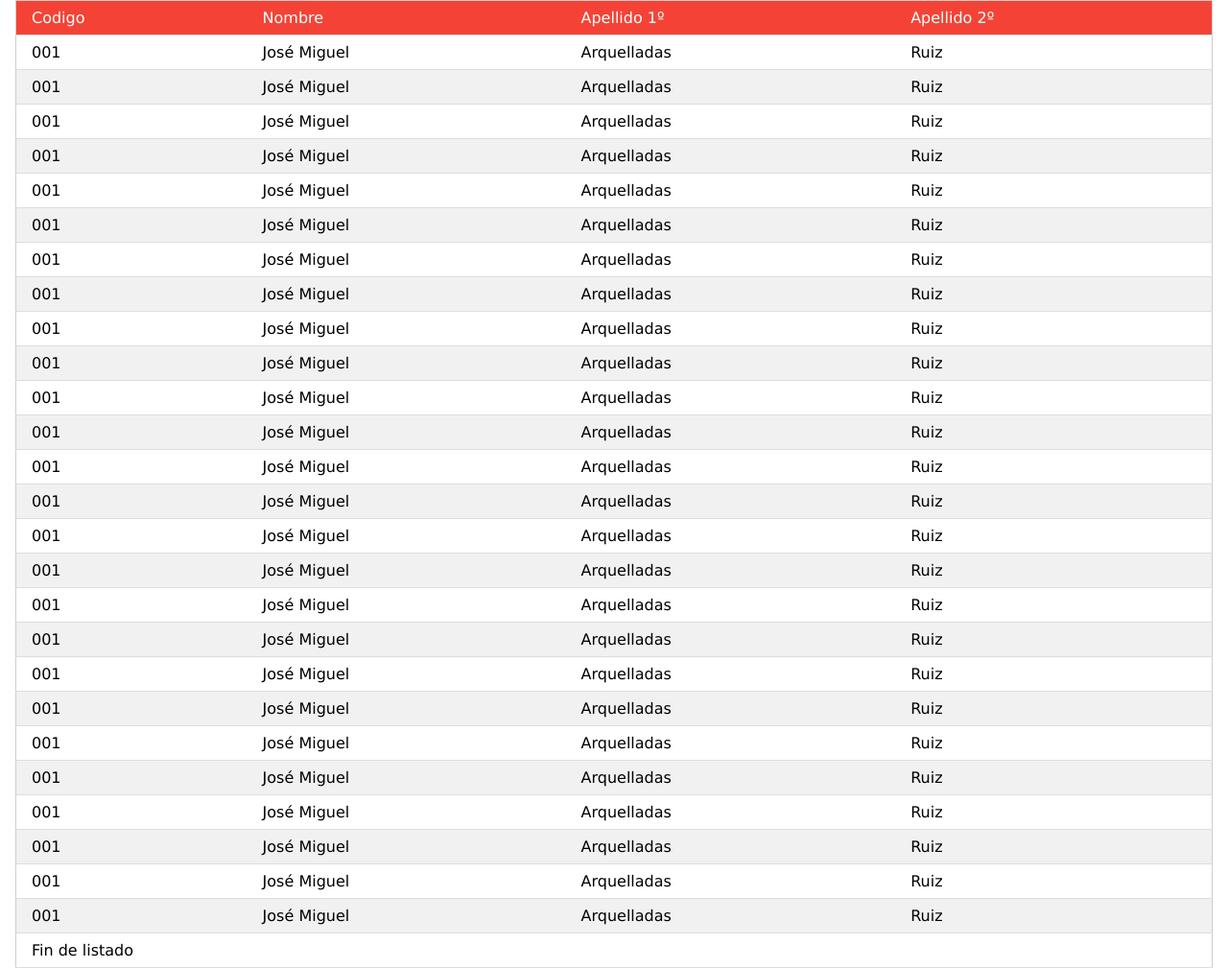
After one commit to jmarquelladas/daw, a PHP site: page /tabla.php in a window 1280 px wide. The commit adds this page. Shown: the whole page at 96% size. Run offline with PHP 8.4, Linux system fonts and the light colour scheme.

Commit message:
Prueba de tabla con w3.css

```diff
--- a/smarty/templates/login.tpl
+++ b/smarty/templates/login.tpl
@@ -12,6 +12,7 @@ Twitter: @jmarquelladas
         <title>Inicio de sesión Banca Electónica DWES 2015-2016</title>
         <meta charset="UTF-8">
         <meta name="viewport" content="width=device-width, initial-scale=1.0">
+        <link rel="stylesheet" href="http://www.w3schools.com/lib/w3.css">
         <link href="estilo.css" type="text/css" rel="stylesheet"/>
     </head>
     <body>
--- /dev/null
+++ b/tabla.php
@@ -0,0 +1,80 @@
+<?php
+
+/*
+Descripción: Página de inicio de la Web. Inicio o login de usuario.
+Versión: 1.0
+Fecha: 11/12/2016 - 22:20
+Autor: José Miguel Arquelladas
+Email: jmaruiz@gmail.com
+Twitter: @jmarquelladas
+*/
+
+$listado = array(
+	array('codigo' => '001', 'nombre' => 'José Miguel', 'ape1' => 'Arquelladas', 'ape2' => 'Ruiz'),
+	array('codigo' => '001', 'nombre' => 'José Miguel', 'ape1' => 'Arquelladas', 'ape2' => 'Ruiz'),
+	array('codigo' => '001', 'nombre' => 'José Miguel', 'ape1' => 'Arquelladas', 'ape2' => 'Ruiz'),
+	array('codigo' => '001', 'nombre' => 'José Miguel', 'ape1' => 'Arquelladas', 'ape2' => 'Ruiz'),
+	array('codigo' => '001', 'nombre' => 'José Miguel', 'ape1' => 'Arquelladas', 'ape2' => 'Ruiz'),
+	array('codigo' => '001', 'nombre' => 'José Miguel', 'ape1' => 'Arquelladas', 'ape2' => 'Ruiz'),
+	array('codigo' => '001', 'nombre' => 'José Miguel', 'ape1' => 'Arquelladas', 'ape2' => 'Ruiz'),
+	array('codigo' => '001', 'nombre' => 'José Miguel', 'ape1' => 'Arquelladas', 'ape2' => 'Ruiz'),
+	array('codigo' => '001', 'nombre' => 'José Miguel', 'ape1' => 'Arquelladas', 'ape2' => 'Ruiz'),
+	array('codigo' => '001', 'nombre' => 'José Miguel', 'ape1' => 'Arquelladas', 'ape2' => 'Ruiz'),
+	array('codigo' => '001', 'nombre' => 'José Miguel', 'ape1' => 'Arquelladas', 'ape2' => 'Ruiz'),
+	array('codigo' => '001', 'nombre' => 'José Miguel', 'ape1' => 'Arquelladas', 'ape2' => 'Ruiz'),
+	array('codigo' => '001', 'nombre' => 'José Miguel', 'ape1' => 'Arquelladas', 'ape2' => 'Ruiz'),
+	array('codigo' => '001', 'nombre' => 'José Miguel', 'ape1' => 'Arquelladas', 'ape2' => 'Ruiz'),
+	array('codigo' => '001', 'nombre' => 'José Miguel', 'ape1' => 'Arquelladas', 'ape2' => 'Ruiz'),
+	array('codigo' => '001', 'nombre' => 'José Miguel', 'ape1' => 'Arquelladas', 'ape2' => 'Ruiz'),
+	array('codigo' => '001', 'nombre' => 'José Miguel', 'ape1' => 'Arquelladas', 'ape2' => 'Ruiz'),
+	array('codigo' => '001', 'nombre' => 'José Miguel', 'ape1' => 'Arquelladas', 'ape2' => 'Ruiz'),
+	array('codigo' => '001', 'nombre' => 'José Miguel', 'ape1' => 'Arquelladas', 'ape2' => 'Ruiz'),
+	array('codigo' => '001', 'nombre' => 'José Miguel', 'ape1' => 'Arquelladas', 'ape2' => 'Ruiz'),
+	array('codigo' => '001', 'nombre' => 'José Miguel', 'ape1' => 'Arquelladas', 'ape2' => 'Ruiz'),
+	array('codigo' => '001', 'nombre' => 'José Miguel', 'ape1' => 'Arquelladas', 'ape2' => 'Ruiz'),
+	array('codigo' => '001', 'nombre' => 'José Miguel', 'ape1' => 'Arquelladas', 'ape2' => 'Ruiz'),
+	array('codigo' => '001', 'nombre' => 'José Miguel', 'ape1' => 'Arquelladas', 'ape2' => 'Ruiz'),
+	array('codigo' => '001', 'nombre' => 'José Miguel', 'ape1' => 'Arquelladas', 'ape2' => 'Ruiz'),
+	array('codigo' => '001', 'nombre' => 'José Miguel', 'ape1' => 'Arquelladas', 'ape2' => 'Ruiz'),
+	);
+
+//print_r($listado);
+
+?>
+
+<DOCTYPE html>
+<html>
+<head>
+    <title>Ejemplo de tabla mostrando datos</title>
+    <meta charset="UTF-8">
+    <meta name="viewport" content="width=device-width, initial-scale=1.0">
+    <link rel="stylesheet" href="http://www.w3schools.com/lib/w3.css">
+    <link href="estilo.css" type="text/css" rel="stylesheet"/>
+</head>
+<body>
+	<div class="w3-container">
+		<table class="w3-table-all w3-hoverable">
+			<thead>
+				<tr class="w3-red">
+					<td>Codigo</td><td>Nombre</td><td>Apellido 1º</td><td>Apellido 2º</td>
+				</tr>
+			</thead>
+			<tbody>
+				<?php
+				foreach ($listado as $linea => $registro) {
+					echo '<tr class="w3-hover-blue">';
+					foreach ($registro as $columna => $dato) {
+						echo '<td>'.$dato.'</td>';
+					}
+					echo '</tr>';
+				}
+				?>
+			</tbody>
+			<tfoot>
+				<tr>
+					<td colspan="4">Fin de listado</td>
+				</tr>
+			</tfoot>
+		</table>
+	</div>
+</body>
```
